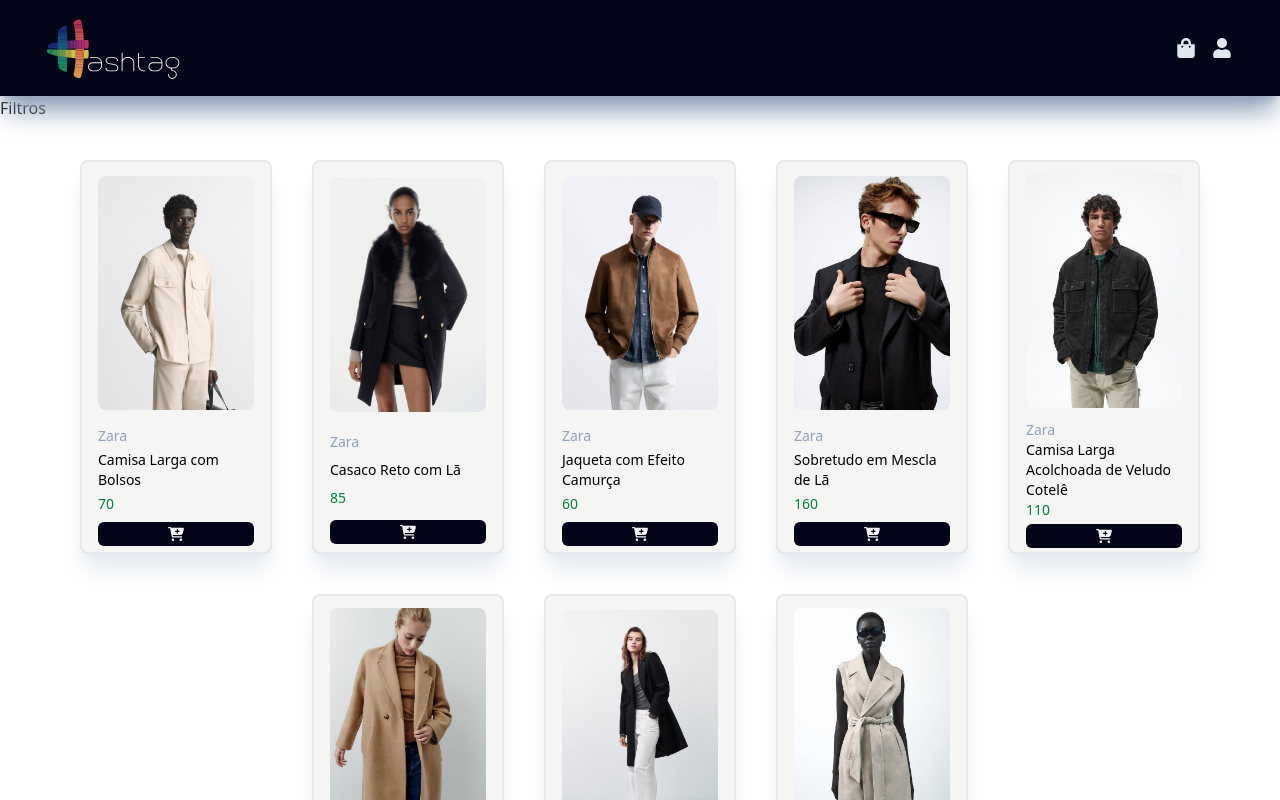
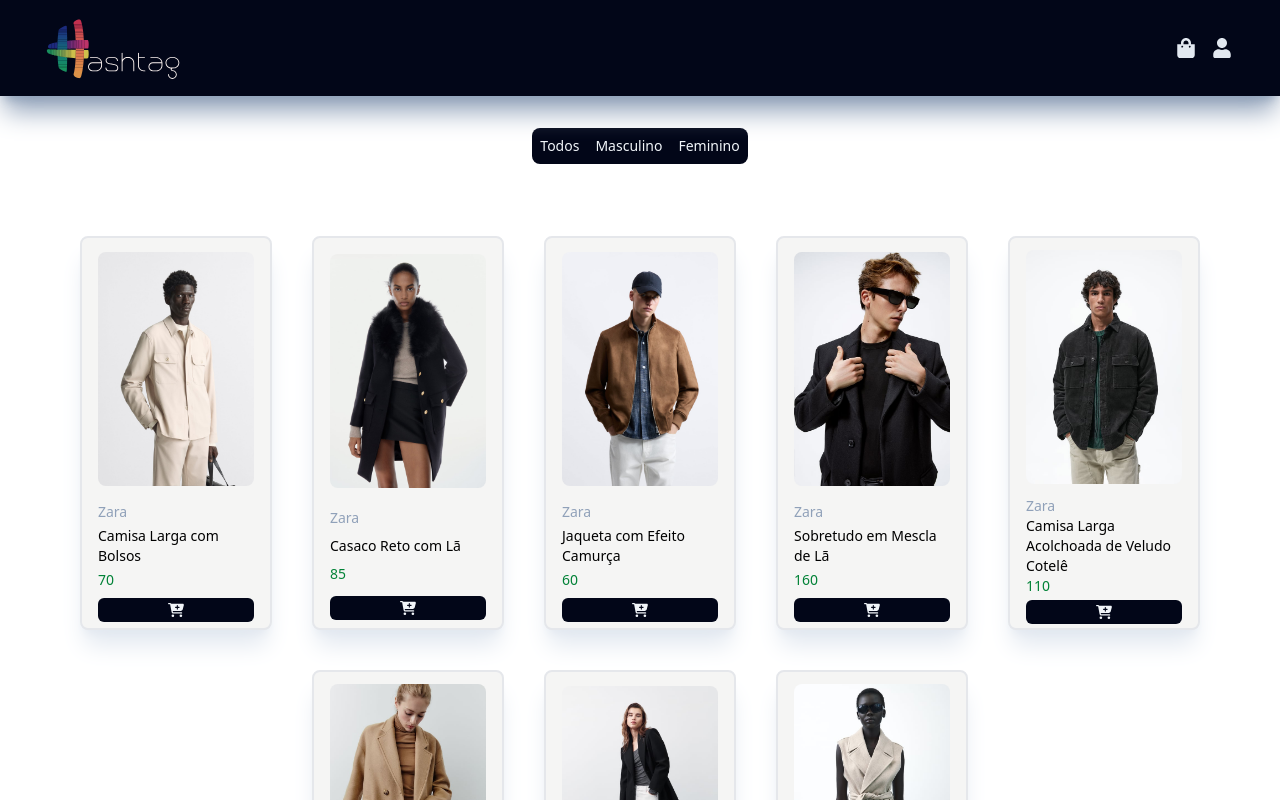
Before and after one commit to BrenoDev00/Estudos_React, a React (Vite) app in the folder e-commerce/: page / in a window 1280 px wide. Shown: the top 800 px of the page. Built offline with nearby package versions, Linux system fonts and the light colour scheme.

Commit message:
adiciona componente filtro

```diff
--- a/e-commerce/src/pages/Home/MainSection.tsx
+++ b/e-commerce/src/pages/Home/MainSection.tsx
@@ -1,9 +1,10 @@
+import { ProductFilters } from "./ProductFilters";
 import { ProductsContainer } from "./ProductsContainer";
 
 export const MainSection = () => {
   return (
     <>
-      <h1>Filtros</h1>
+      <ProductFilters />
 
       <ProductsContainer />
     </>
--- /dev/null
+++ b/e-commerce/src/pages/Home/ProductFilters.tsx
@@ -0,0 +1,44 @@
+export const ProductFilters = () => {
+  return (
+    <section className="flex justify-center items-center py-8">
+      <input
+        type="radio"
+        id="filter-0"
+        name="filter-selection"
+        className="hidden"
+      />
+      <label
+        htmlFor="filter-0"
+        className="rounded-s-lg bg-slate-950 hover:bg-slate-800 p-2 text-sm text-slate-100 cursor-pointer"
+      >
+        Todos
+      </label>
+
+      <input
+        type="radio"
+        id="filter-1"
+        name="filter-selection"
+        className="hidden"
+      />
+      <label
+        htmlFor="filter-1"
+        className="bg-slate-950 hover:bg-slate-800 p-2 text-sm text-slate-100 cursor-pointer"
+      >
+        Masculino
+      </label>
+
+      <input
+        type="radio"
+        id="filter-2"
+        name="filter-selection"
+        className="hidden"
+      />
+      <label
+        htmlFor="filter-2"
+        className="rounded-e-lg bg-slate-950 hover:bg-slate-800 p-2 text-sm text-slate-100 cursor-pointer"
+      >
+        Feminino
+      </label>
+    </section>
+  );
+};
```
